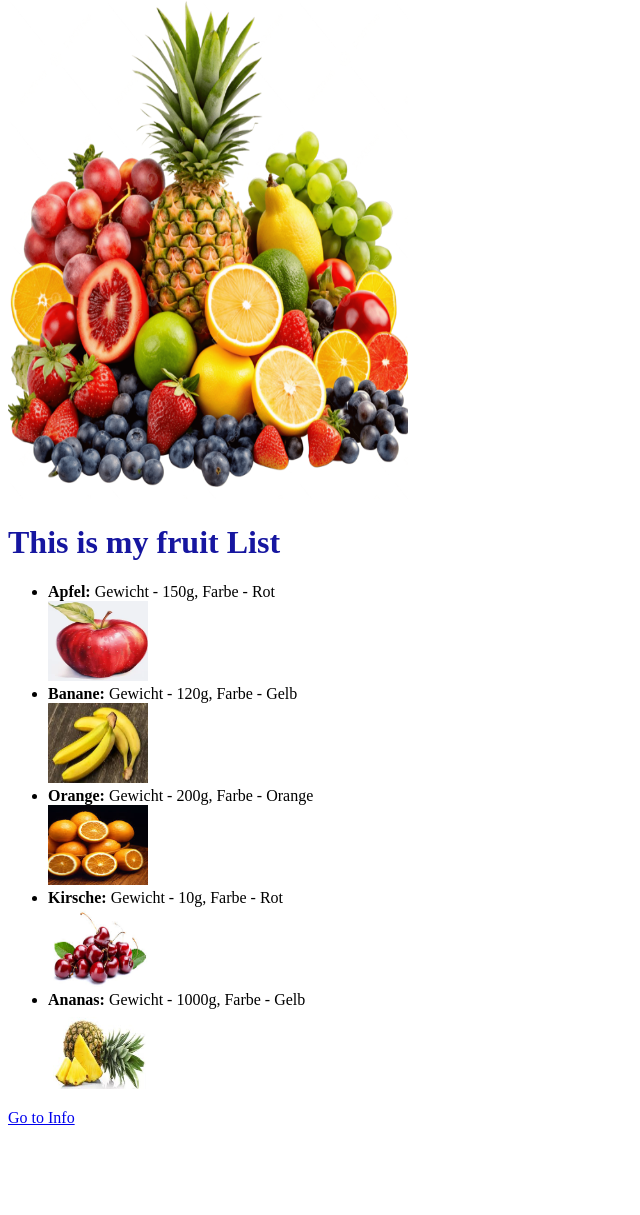
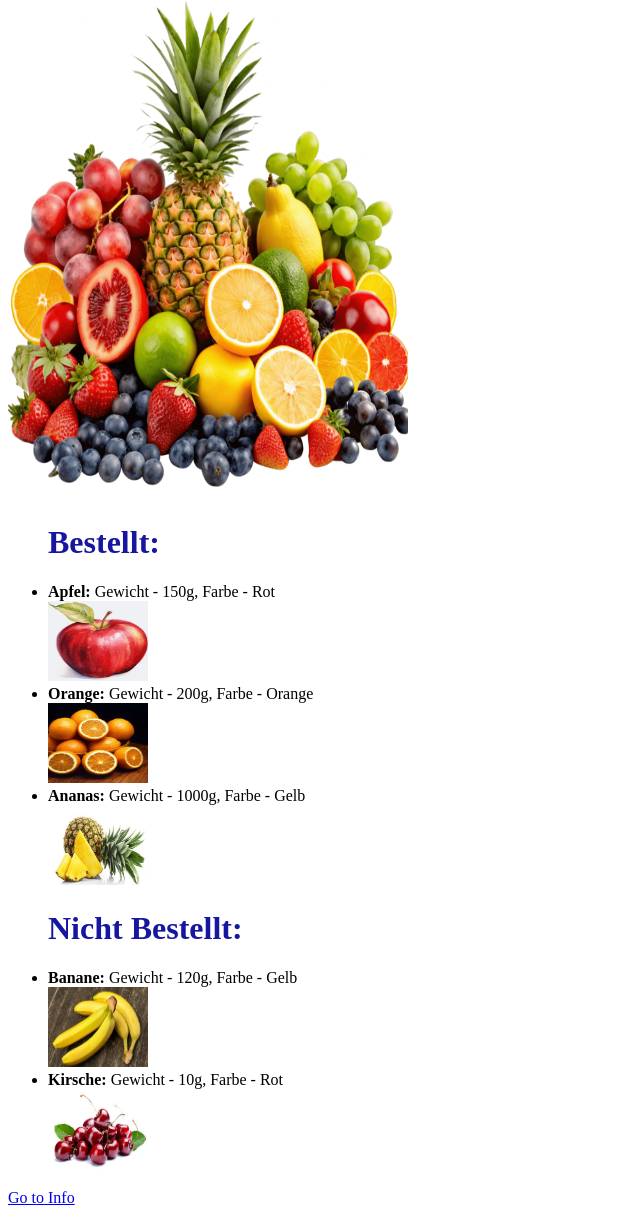
Before and after one commit to Olivierentwicklung/DAIntensivKursPublic, a Django app: page /fruits/list/ in a window 1280 px wide. Shown: the part 81-1296 px from the top of the page, without its empty margins (0-640 px from the left). Before the commit the page ends 1206 px from the top, so only its background shows below. Run offline with Django 5.2, Linux system fonts and the light colour scheme.

Commit message:
feat: update fruit list template to display ordered and unordered fruits separately

```diff
--- a/fruit_app/templates/fruit_app/fruitlist.html
+++ b/fruit_app/templates/fruit_app/fruitlist.html
@@ -1,18 +1,36 @@
 {% extends 'fruit_app/base.html'%}
 <div>
   {% block content %}
-  <h1>This is my fruit List</h1>
+  <div>
     <ul>
-    {% for fruit in fruits %}
+      <h1>Bestellt:</h1>
+      {% for fruit in fruits %} {% if fruit.is_ordered %}
+
       <li>
         <strong>{{fruit.name}}:</strong> Gewicht - {{fruit.gewicht}}g, Farbe -
         {{fruit.farbe}}
         <br />
         <img src="{{fruit.img}}" alt="{{fruit.name}}" width="100" height="80" />
       </li>
-    {% endfor %}
+      {% endif %} {% endfor %}
     </ul>
-  <a href="http://127.0.0.1:8000/fruits/list/info"> Go to Info</a>
+  </div>
+  <div>
+    <ul>
+      <h1>Nicht Bestellt:</h1>
+      {% for fruit in fruits %} {% if not fruit.is_ordered %}
+
+      <li>
+        <strong>{{fruit.name}}:</strong> Gewicht - {{fruit.gewicht}}g, Farbe -
+        {{fruit.farbe}}
+        <br />
+        <img src="{{fruit.img}}" alt="{{fruit.name}}" width="100" height="80" />
+      </li>
+      {% endif %} {% endfor %}
+    </ul>
+  </div>
+
+  <div><a href="http://127.0.0.1:8000/fruits/list/info"> Go to Info</a></div>
 
   {% endblock %}
 </div>
--- a/fruit_app/views.py
+++ b/fruit_app/views.py
@@ -3,70 +3,53 @@ from django.shortcuts import render
 
 
 def send_fruits(request: HttpRequest):
-    # fruits: list[dict[str, str | int]] = [
-    #     {"name": "Apfel", "gewicht": 150, "farbe": "Rot"},
-    #     {"name": "Banane", "gewicht": 120, "farbe": "Gelb"},
-    #     {"name": "Orange", "gewicht": 200, "farbe": "Orange"},
-    #     {"name": "Kirsche", "gewicht": 10, "farbe": "Rot"},
-    #     {"name": "Ananas", "gewicht": 1000, "farbe": "Gelb"},
-    # ]
     # Hier passiert der Fehler ohne safe=False
     return JsonResponse(fruits, safe=False)
 
 
 def send_fruits_template(request: HttpRequest | None):
-    # fruits: list[dict[str, str | int]] = [
-    #     {"name": "Apfel", "gewicht": 150, "farbe": "Rot"},
-    #     {"name": "Banane", "gewicht": 120, "farbe": "Gelb"},
-    #     {"name": "Orange", "gewicht": 200, "farbe": "Orange"},
-    #     {"name": "Kirsche", "gewicht": 10, "farbe": "Rot"},
-    #     {"name": "Ananas", "gewicht": 1000, "farbe": "Gelb"},
-    # ]
-    context: dict[str, list[dict[str, str | int]]] = {"fruits": fruits}
-    # Hier passiert der Fehler ohne safe=False
+    context: dict[str, list[dict[str, str | int | bool]]] = {"fruits": fruits}
     return render(request, "fruit_app/fruitlist.html", context)
 
 
 def fruit_info(request: HttpRequest | None):
-    # fruits: list[dict[str, str | int]] = [
-    #     {"name": "Apfel", "gewicht": 150, "farbe": "Rot"},
-    #     {"name": "Banane", "gewicht": 120, "farbe": "Gelb"},
-    #     {"name": "Orange", "gewicht": 200, "farbe": "Orange"},
-    #     {"name": "Kirsche", "gewicht": 10, "farbe": "Rot"},
-    #     {"name": "Ananas", "gewicht": 1000, "farbe": "Gelb"},
-    # ]
     return render(request, "fruit_app/info.html", fruits[0])
 
 
-fruits: list[dict[str, str | int]] = [
+fruits: list[dict[str, str | int | bool]] = [
     {
         "name": "Apfel",
         "gewicht": 150,
         "farbe": "Rot",
         "img": "../../static/fruit_app/img/apfel.webp",
+        "is_ordered": True,
     },
     {
         "name": "Banane",
         "gewicht": 120,
         "farbe": "Gelb",
         "img": "../../static/fruit_app/img/banane.jpg",
+        "is_ordered": False,
     },
     {
         "name": "Orange",
         "gewicht": 200,
         "farbe": "Orange",
         "img": "../../static/fruit_app/img/orange.jpg",
+        "is_ordered": True,
     },
     {
         "name": "Kirsche",
         "gewicht": 10,
         "farbe": "Rot",
         "img": "../../static/fruit_app/img/kirsche.jpg",
+        "is_ordered": False,
     },
     {
         "name": "Ananas",
         "gewicht": 1000,
         "farbe": "Gelb",
         "img": "../../static/fruit_app/img/ananas.jpg",
+        "is_ordered": True,
     },
 ]
```
Lines whose indentation alone changed are shown as unchanged.
